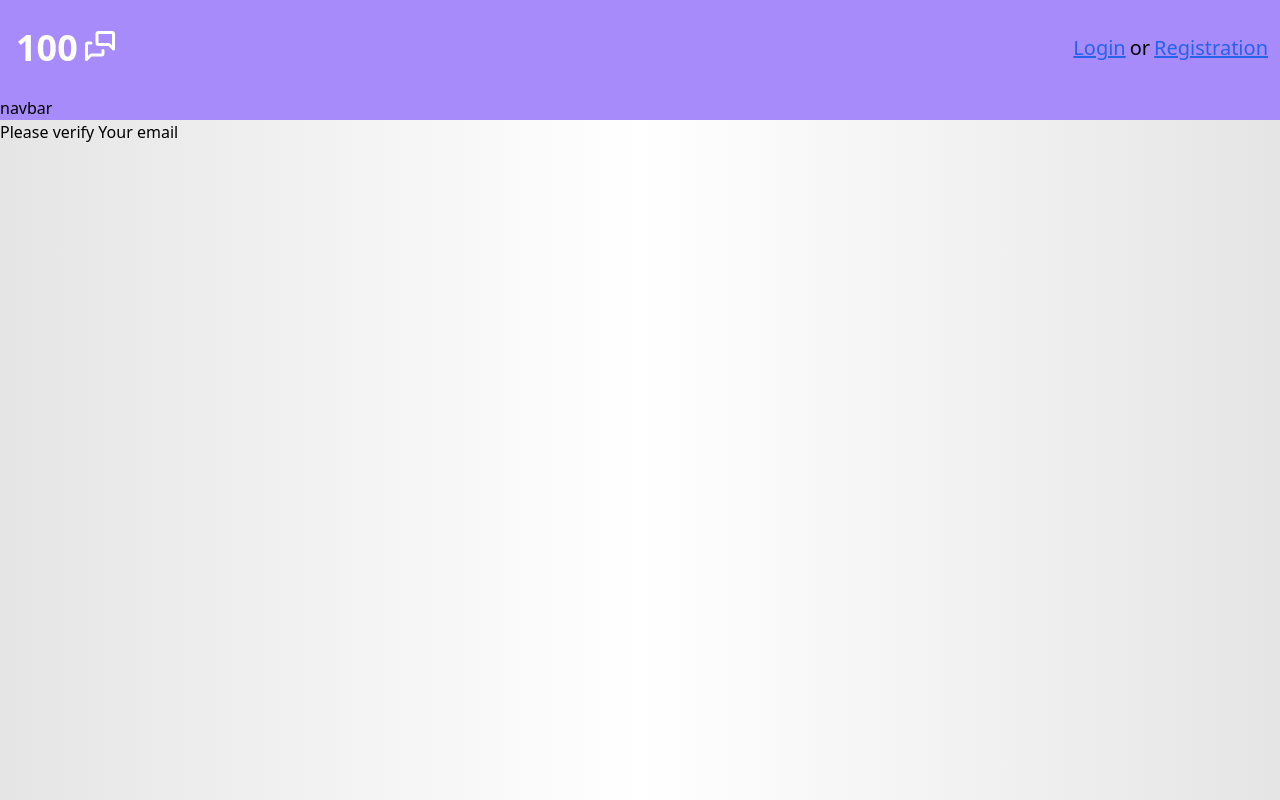
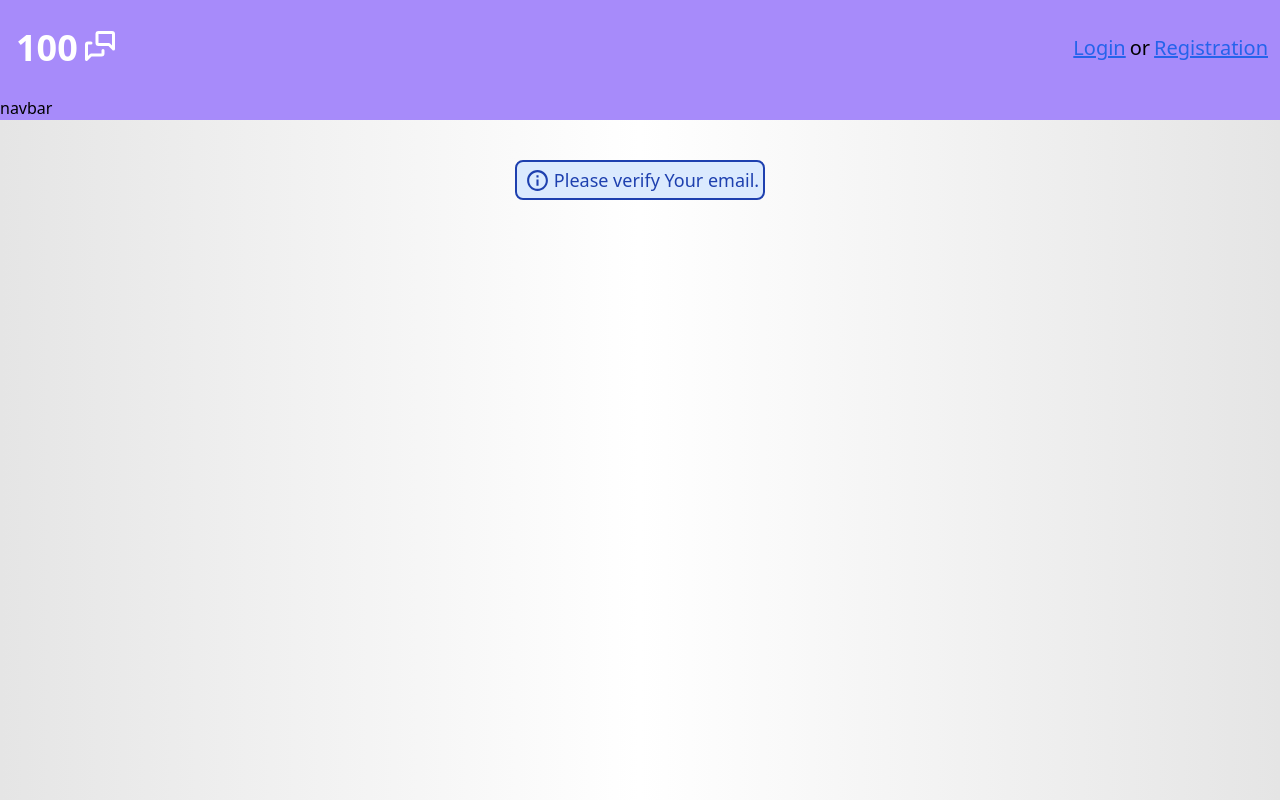
Before and after one commit to AndriiVeremchuk20/live-chat, a Next.js app in the folder client/: page /info/verify-email in a window 1280 px wide. Built offline with nearby package versions, Linux system fonts and the light colour scheme; no server answers.

Commit message:
update verify-email page

```diff
--- a/client/src/app/info/verify-email/page.tsx
+++ b/client/src/app/info/verify-email/page.tsx
@@ -1,7 +1,15 @@
-"use client"
+"use client";
+
+import Alert from "@/components/Alert";
 
 const VerifyEmail = () => {
-	return <div>Please verify Your email</div>
-}
+  return (
+    <div className="w-full mt-10 flex justify-center">
+      <div className="w-fit">
+        <Alert type="info" message="Please verify Your email." />
+      </div>
+    </div>
+  );
+};
 
 export default VerifyEmail;
```
